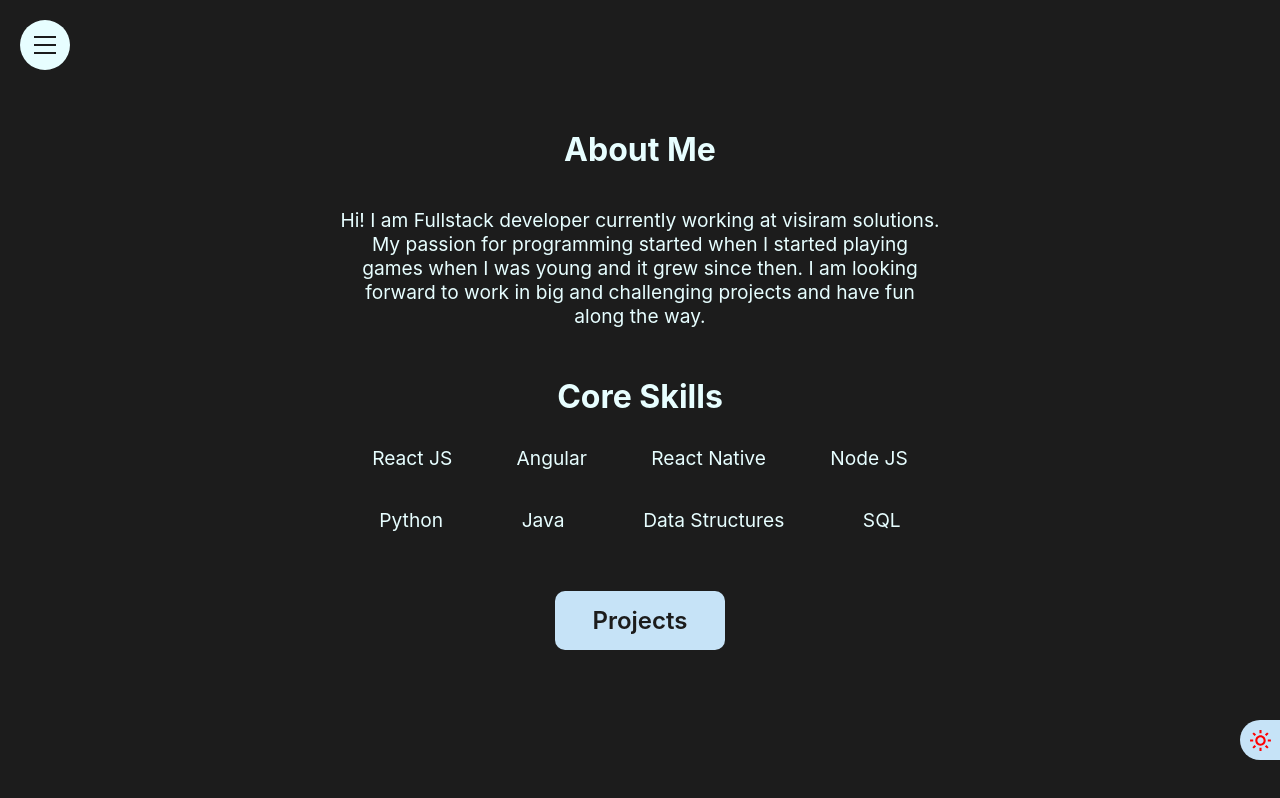
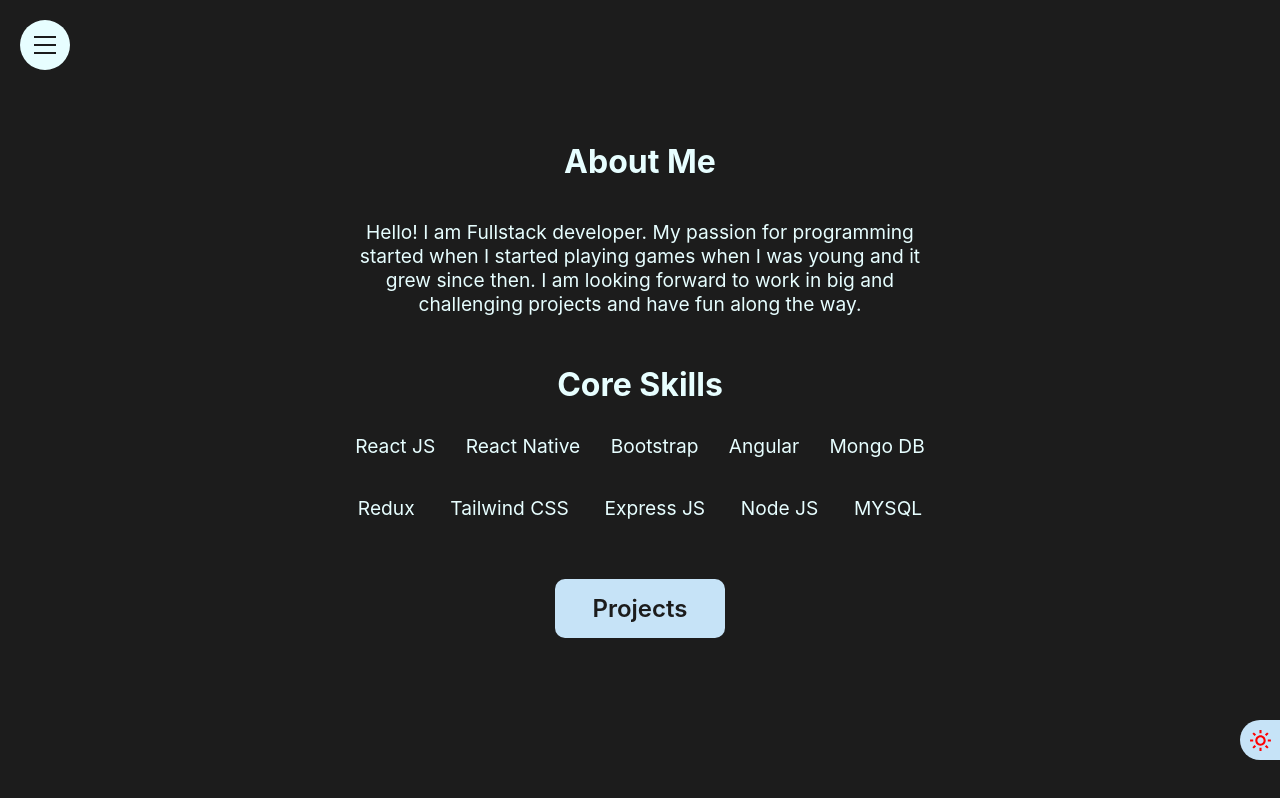
Before and after one commit to KalyanSreekar/myprofile, a React (Create React App) app: page / in a window 1280 px wide. Both pictures are taken after a click on the element "About Me". Built offline with nearby package versions, Linux system fonts and the light colour scheme.

Commit message:
data updation

```diff
--- a/src/components/aboutme/AboutMe.js
+++ b/src/components/aboutme/AboutMe.js
@@ -61,10 +61,10 @@
         animate={anime1}
         className={props.darkmode ? "dark" : "light"}
       >
-        Hi! I am Fullstack developer currently working at visiram solutions. My
-        passion for programming started when I started playing games when I was
-        young and it grew since then. I am looking forward to work in big and
-        challenging projects and have fun along the way.
+        Hello! I am Fullstack developer. My passion for programming started when
+        I started playing games when I was young and it grew since then. I am
+        looking forward to work in big and challenging projects and have fun
+        along the way.
       </motion.p>
       <motion.h1
         animate={heading2}
@@ -79,27 +79,33 @@
             React JS
           </motion.p>
           <motion.p className={props.darkmode ? "row dark" : "row light"}>
+            React Native
+          </motion.p>
+          <motion.p className={props.darkmode ? "row dark" : "row light"}>
+            Bootstrap
+          </motion.p>
+          <motion.p className={props.darkmode ? "row dark" : "row light"}>
             Angular
           </motion.p>
           <motion.p className={props.darkmode ? "row dark" : "row light"}>
-            React Native
+            Mongo DB
+          </motion.p>
+        </div>
+        <div className="skills">
+          <motion.p className={props.darkmode ? "row dark" : "row light"}>
+            Redux
+          </motion.p>
+          <motion.p className={props.darkmode ? "row dark" : "row light"}>
+            Tailwind CSS
+          </motion.p>
+          <motion.p className={props.darkmode ? "row dark" : "row light"}>
+            Express JS
           </motion.p>
           <motion.p className={props.darkmode ? "row dark" : "row light"}>
             Node JS
           </motion.p>
-        </div>
-        <div className="skills">
           <motion.p className={props.darkmode ? "row dark" : "row light"}>
-            Python
-          </motion.p>
-          <motion.p className={props.darkmode ? "row dark" : "row light"}>
-            Java
-          </motion.p>
-          <motion.p className={props.darkmode ? "row dark" : "row light"}>
-            Data Structures
-          </motion.p>
-          <motion.p className={props.darkmode ? "row dark" : "row light"}>
-            SQL
+            MYSQL
           </motion.p>
         </div>
       </motion.div>
```
Also changed, not shown: 1 other file (tests, documents, lock files or other folders).
